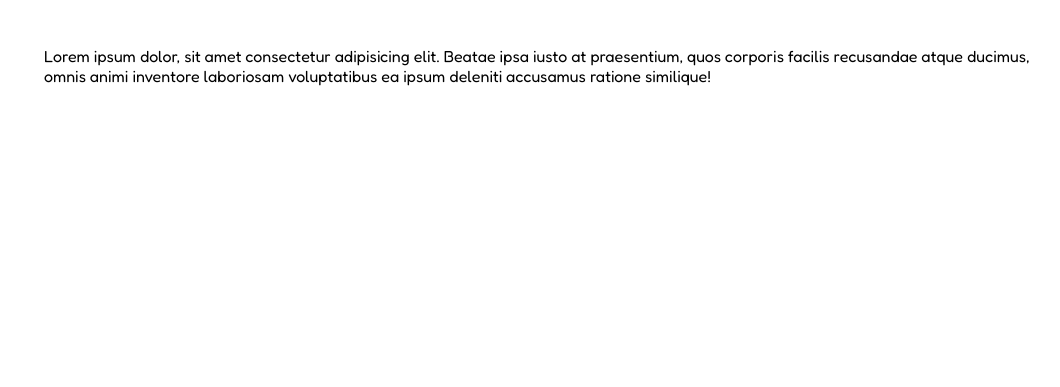
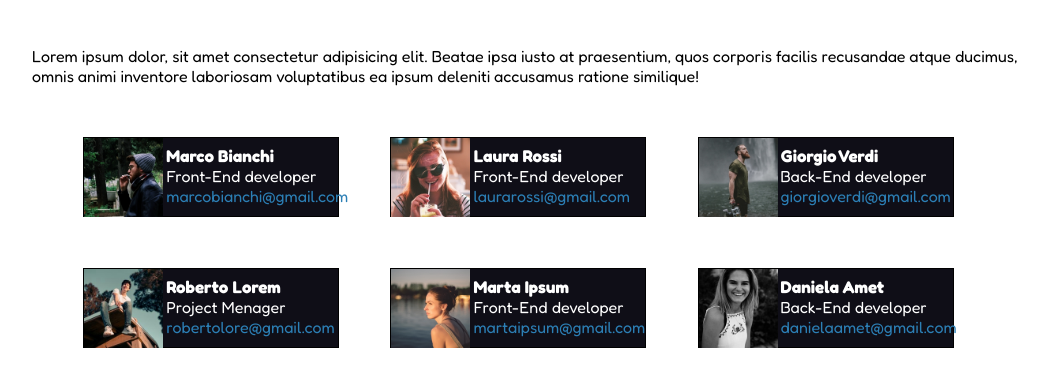
Before and after one commit to Cayandres/html-css-float-cards, a plain HTML site: page index.html in a window 1280 px wide. Shown: the part 89-476 px from the top of the page, without its empty margins (96-1156 px from the left). Drawn offline with Linux system fonts and the light colour scheme.

Commit message:
[fine esercizio]

```diff
--- a/assets/css/style.css
+++ b/assets/css/style.css
@@ -8,8 +8,15 @@ body{
 }
 
   .container{
-    max-width: 1000px;
+    max-width: 1170px;
+    width: 80%;
     margin: 0 auto;
+  }
+
+  .clearfix::after{
+    content: "";
+    display: table;
+    clear: both;
   }
 
 .container h1{
@@ -18,3 +25,41 @@ body{
   padding: 3rem;
   color: #e52d6c;
 }
+
+.row
+
+.col{
+  float: left;
+  width: 25%;
+  max-height: 80px;
+  background-color: #0f0e17;
+  border: 1px solid black;
+  margin-left: 5%;
+  margin-top: 5%;
+}
+
+.col img{
+  width: 79px;
+  float: left;
+
+}
+
+li{
+  padding: 7px;
+  list-style: none;
+  color: white;
+}
+
+
+li>ul:first-child{
+  font-size: 17px;
+  font-weight: bold;
+
+}
+ul{
+  padding-left: 75px;
+}
+
+li>ul:last-child{
+  color: #2c7fb5;
+}
--- a/index.html
+++ b/index.html
@@ -24,5 +24,65 @@
     </div>
   </header>
 
+  <main>
+    <section class="container ">
+      <div class="row">
+        <div class="col">
+          <img src="/assets/img/male1.png" alt="">
+          <li>
+            <ul>Marco Bianchi</ul>
+            <ul>Front-End developer</ul>
+            <ul>marcobianchi@gmail.com</ul>
+          </li>
+        </div>
+        <div class="col">
+          <img src="/assets/img/female1.png" alt="">
+          <li>
+            <ul>Laura Rossi</ul>
+            <ul>Front-End developer</ul>
+            <ul>laurarossi@gmail.com</ul>
+          </li>
+        </div>
+        <div class="col">
+          <img src="/assets/img/male2.png" alt="">
+          <li>
+            <ul>Giorgio Verdi</ul>
+            <ul>Back-End developer</ul>
+            <ul>giorgioverdi@gmail.com</ul>
+          </li>
+        </div>
+      </div>
+    </section>
+
+    <section class="container ">
+      <div class="row">
+        <div class="col">
+          <img src="/assets/img/male3.png" alt="">
+          <li>
+            <ul>Roberto Lorem</ul>
+            <ul>Project Menager</ul>
+            <ul>robertolore@gmail.com</ul>
+          </li>
+        </div>
+        <div class="col">
+          <img src="/assets/img/female2.png" alt="">
+          <li>
+            <ul>Marta Ipsum</ul>
+            <ul>Front-End developer</ul>
+            <ul>martaipsum@gmail.com</ul>
+          </li>
+        </div>
+        <div class="col">
+          <img src="/assets/img/female3.png" alt="">
+          <li>
+            <ul>Daniela Amet</ul>
+            <ul>Back-End developer</ul>
+            <ul>danielaamet@gmail.com</ul>
+          </li>
+        </div>
+      </div>
+    </section>
+  </main>
+
 </body>
 </html>
```
